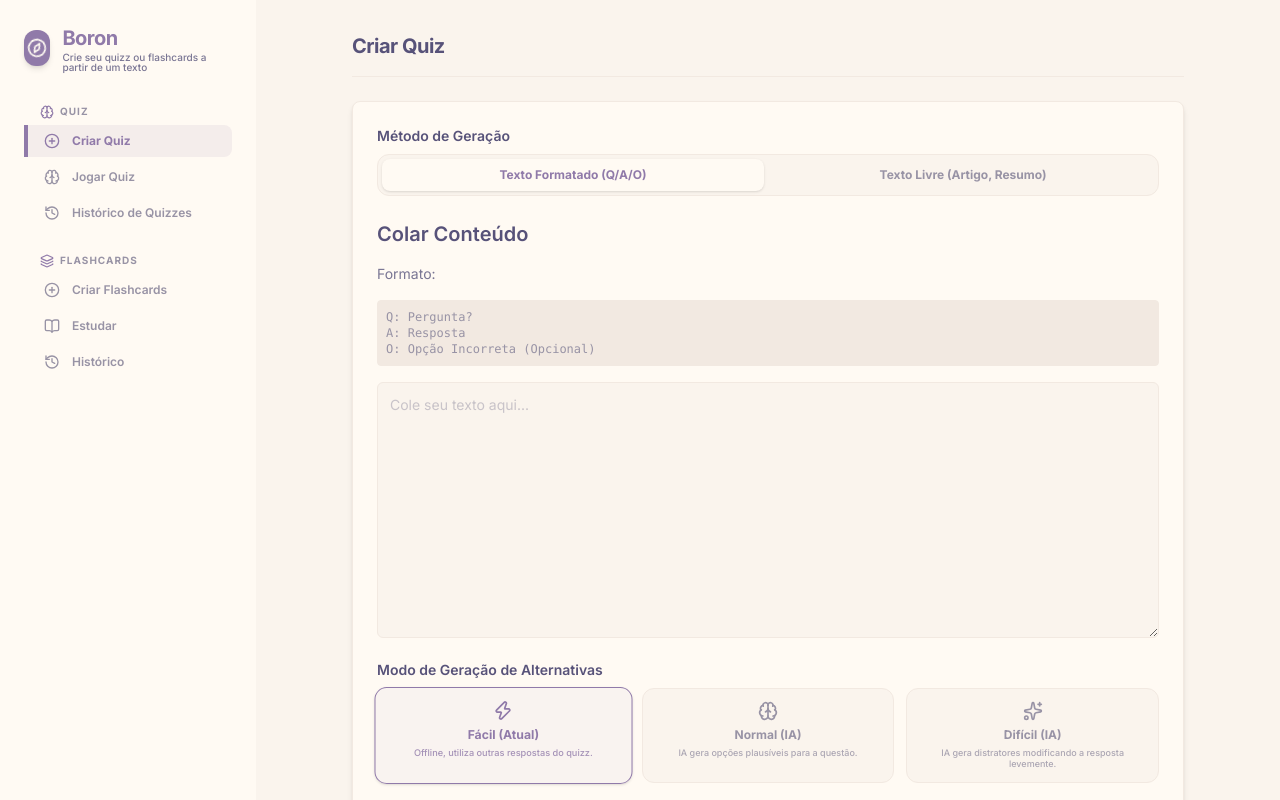
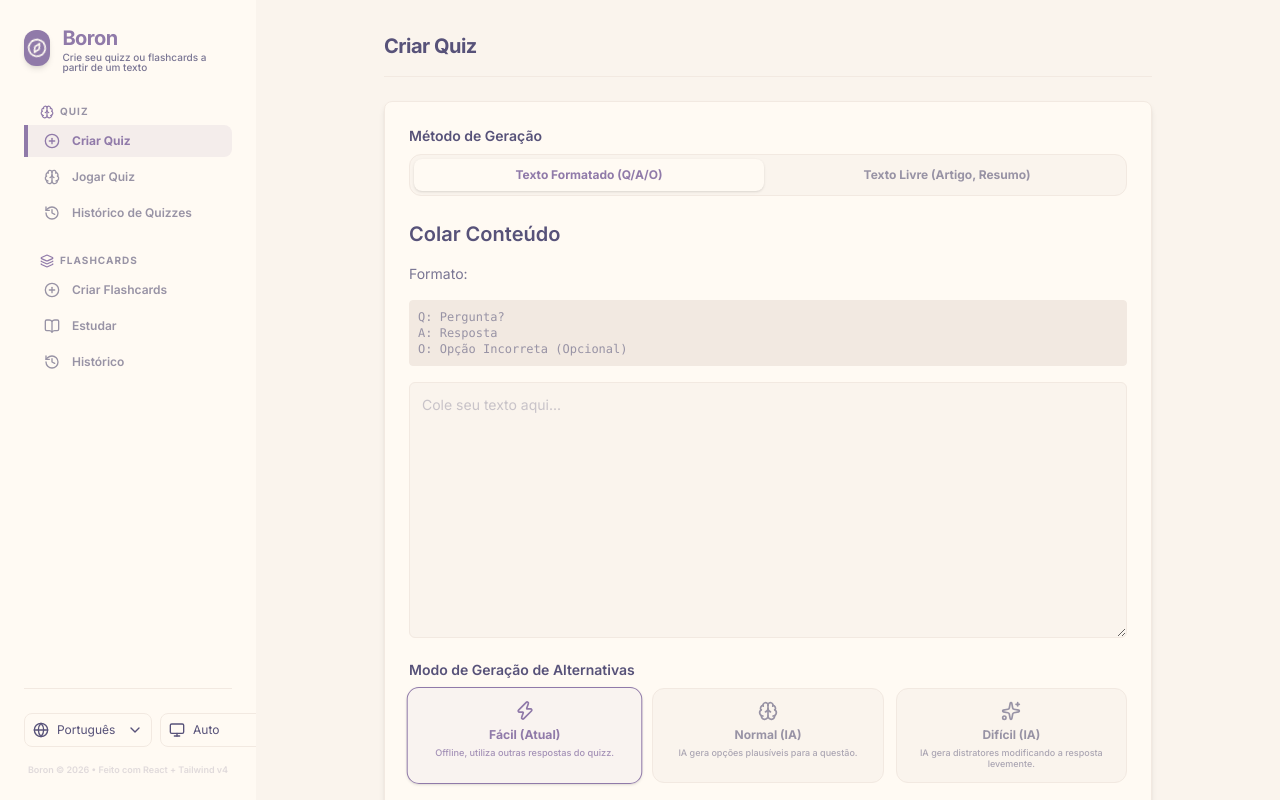
Before and after one commit to ikidoncc/quizgen, a React (Vite) app: page / in a window 1280 px wide. Shown: the top 800 px of the page. Built offline with nearby package versions, Linux system fonts and the light colour scheme.

Commit message:
fix: lock sidebar layout and restrict raw text input to normal and hard difficulties

```diff
--- a/src/app.tsx
+++ b/src/app.tsx
@@ -298,7 +298,7 @@ export function App() {
 	};
 
 	return (
-		<div className="flex min-h-screen w-full flex-col bg-base text-main md:flex-row">
+		<div className="flex h-screen w-full flex-col bg-base text-main md:flex-row overflow-hidden">
 			{/* Mobile Header Bar */}
 			<header className="sticky top-0 z-35 flex w-full items-center justify-between border-overlay border-b bg-surface px-6 py-4 shadow-sm md:hidden">
 				<div className="flex items-center gap-2">
@@ -332,7 +332,7 @@ export function App() {
 			{/* Persistent & Responsive Sidebar */}
 			<aside
 				className={cn(
-					"fixed inset-y-0 left-0 z-50 flex w-64 shrink-0 flex-col border-overlay bg-surface p-6 shadow-xl transition-transform duration-300 md:static md:translate-x-0 md:shadow-none",
+					"fixed inset-y-0 left-0 z-50 flex w-64 h-full shrink-0 flex-col border-overlay bg-surface p-6 shadow-xl transition-transform duration-300 md:static md:translate-x-0 md:shadow-none md:overflow-hidden overflow-y-auto",
 					isSidebarOpen ? "translate-x-0" : "-translate-x-full",
 				)}
 			>
@@ -455,7 +455,8 @@ export function App() {
 			</aside>
 
 			{/* Main Content Area */}
-			<main className="mx-auto flex w-full max-w-4xl flex-1 flex-col overflow-y-auto p-4 md:p-8">
+			<main className="flex-1 overflow-y-auto p-4 md:p-8 w-full">
+				<div className="mx-auto flex w-full max-w-3xl flex-col min-h-full">
 					{/* Top bar with active page name */}
 					<header className="mb-6 flex items-center justify-between border-overlay border-b pb-4">
 						<h2 className="font-extrabold text-main text-xl tracking-tight">
@@ -465,6 +466,7 @@ export function App() {
 
 					{/* Content Panel */}
 					<div className="grow">{renderContent()}</div>
+				</div>
 			</main>
 
 			{/* Modal Dialogs */}
--- a/src/components/CreateTab.tsx
+++ b/src/components/CreateTab.tsx
@@ -155,7 +155,7 @@ export const CreateTab: React.FC<CreateTabProps> = ({
 					aiProvider,
 					apiKey,
 					questionCount,
-					difficultyMode,
+					difficultyMode === "easy" ? "normal" : difficultyMode,
 				);
 				onGenerate(questions, timerEnabled, totalSeconds);
 			} catch (err) {
@@ -281,7 +281,12 @@ export const CreateTab: React.FC<CreateTabProps> = ({
 					<span className="mb-2 block font-semibold text-main text-sm">
 						{t("create.modeLabel")}
 					</span>
-					<div className="grid grid-cols-3 gap-3">
+					<div
+						className={cn(
+							"grid gap-3",
+							visibleModes.length === 2 ? "grid-cols-2" : "grid-cols-3",
+						)}
+					>
 						{visibleModes.map(({ id, icon: Icon, title, desc }) => (
 							<button
 								key={id}
--- a/src/style.css
+++ b/src/style.css
@@ -55,6 +55,15 @@
 }
 
 @layer base {
+	html,
+	body,
+	#root {
+		height: 100%;
+		overflow: hidden;
+		margin: 0;
+		padding: 0;
+	}
+
 	html {
 		font-family: var(--font-sans);
 	}
@@ -62,7 +71,6 @@
 	body {
 		background-color: var(--base);
 		color: var(--text);
-		min-height: 100vh;
 		font-family: var(--font-sans);
 		transition:
 			background-color 0.3s ease,
```
Lines whose indentation alone changed are shown as unchanged.
